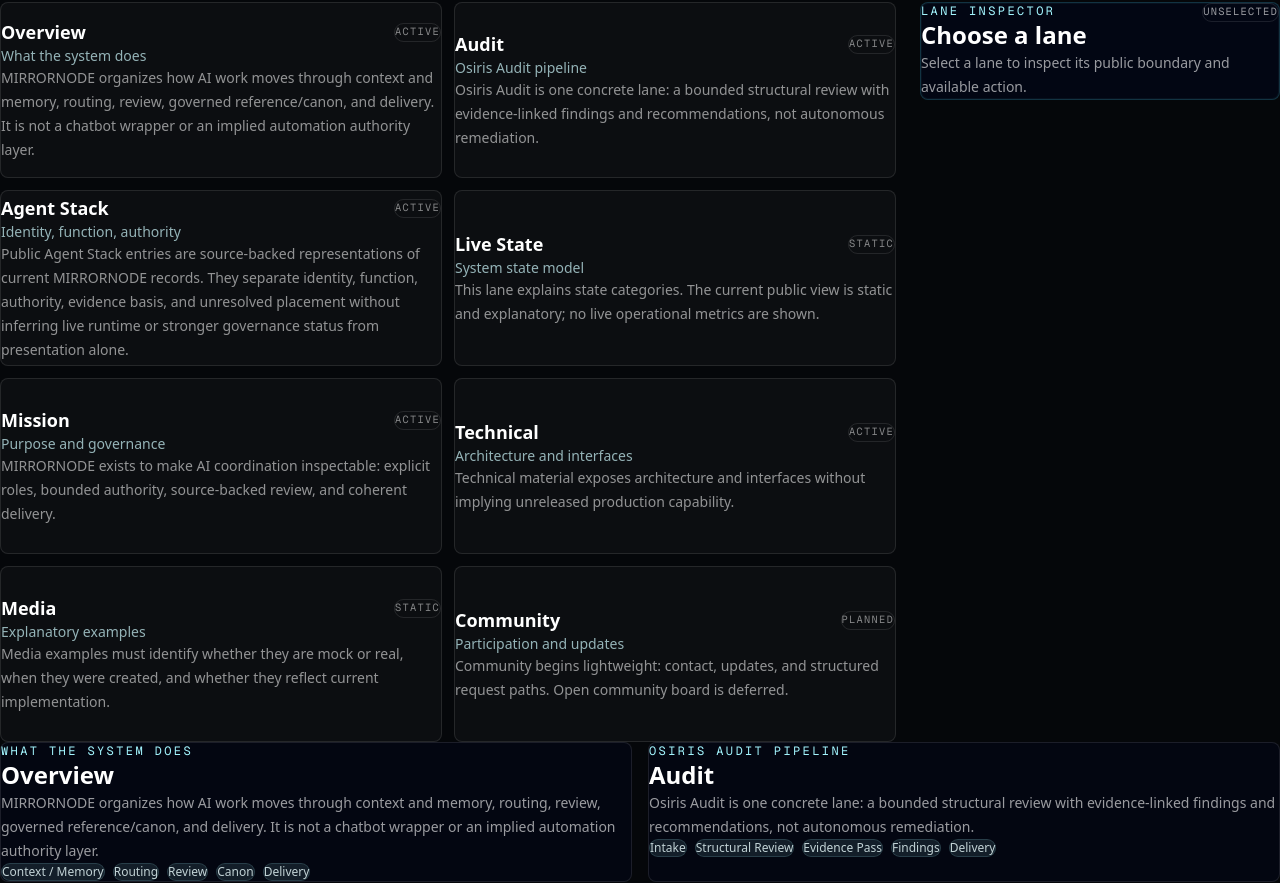
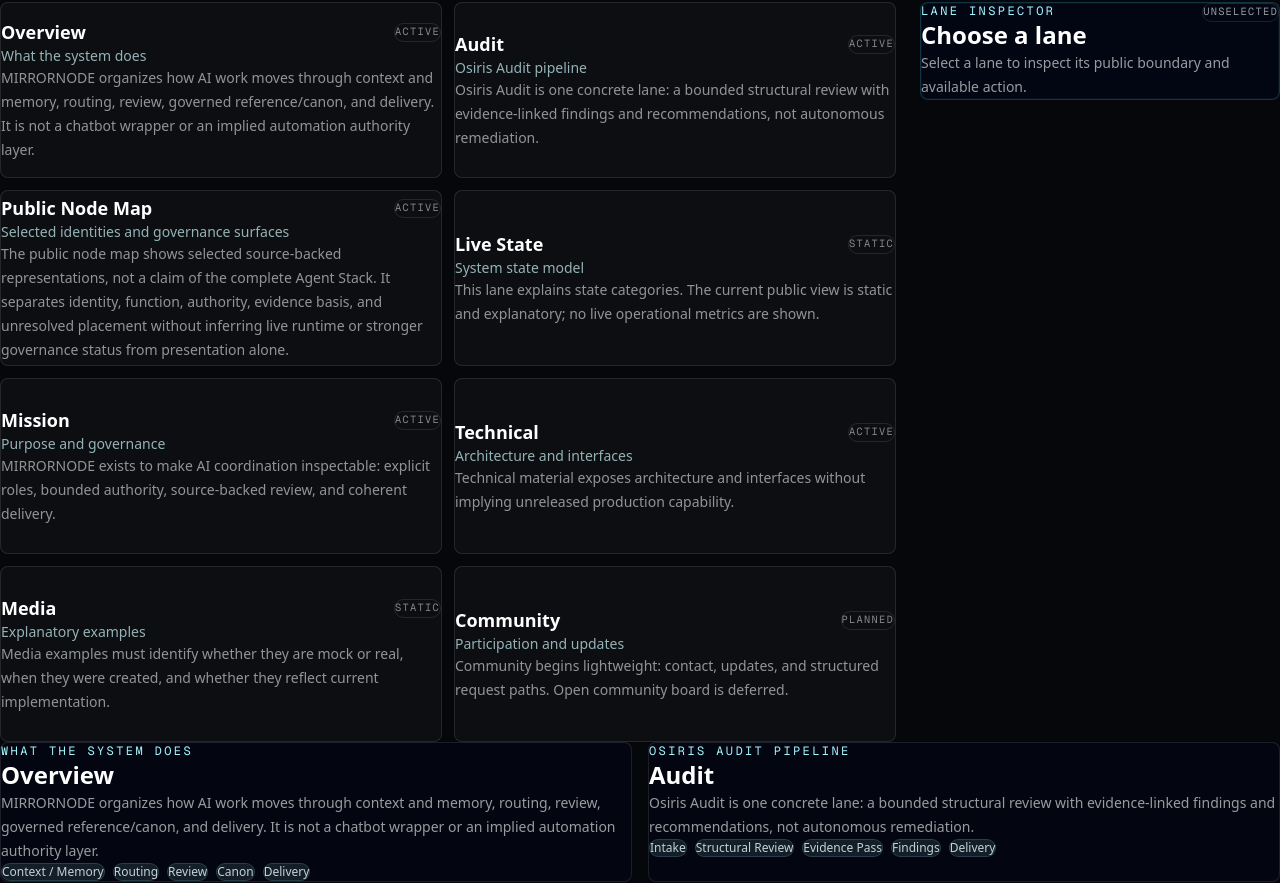
Before and after one commit to mirrornode/mirrornode-platform, a Next.js app: page / in a window 1280 px wide. Shown: the part 1459-2342 px from the top of the page. Built offline with nearby package versions, Linux system fonts and the light colour scheme.

Commit message:
fix: present selected identities as a public node map

```diff
--- a/content/mirrornode/lanes.ts
+++ b/content/mirrornode/lanes.ts
@@ -43,14 +43,14 @@ export const lanes: readonly PublicLane[] = [
   },
   {
     slug: "agent-stack",
-    title: "Agent Stack",
-    descriptor: "Identity, function, authority",
+    title: "Public Node Map",
+    descriptor: "Selected identities and governance surfaces",
     pipeline: ["Identity", "Function", "Authority", "Public Basis", "Boundary"],
     body:
-      "Public Agent Stack entries are source-backed representations of current MIRRORNODE records. They separate identity, function, authority, evidence basis, and unresolved placement without inferring live runtime or stronger governance status from presentation alone.",
+      "The public node map shows selected source-backed representations, not a claim of the complete Agent Stack. It separates identity, function, authority, evidence basis, and unresolved placement without inferring live runtime or stronger governance status from presentation alone.",
     status: "active",
     exposureState: "reviewed",
-    ctaLabel: "Inspect Agent Stack",
+    ctaLabel: "Inspect node map",
     ctaHref: "#surface",
   },
   {
```
